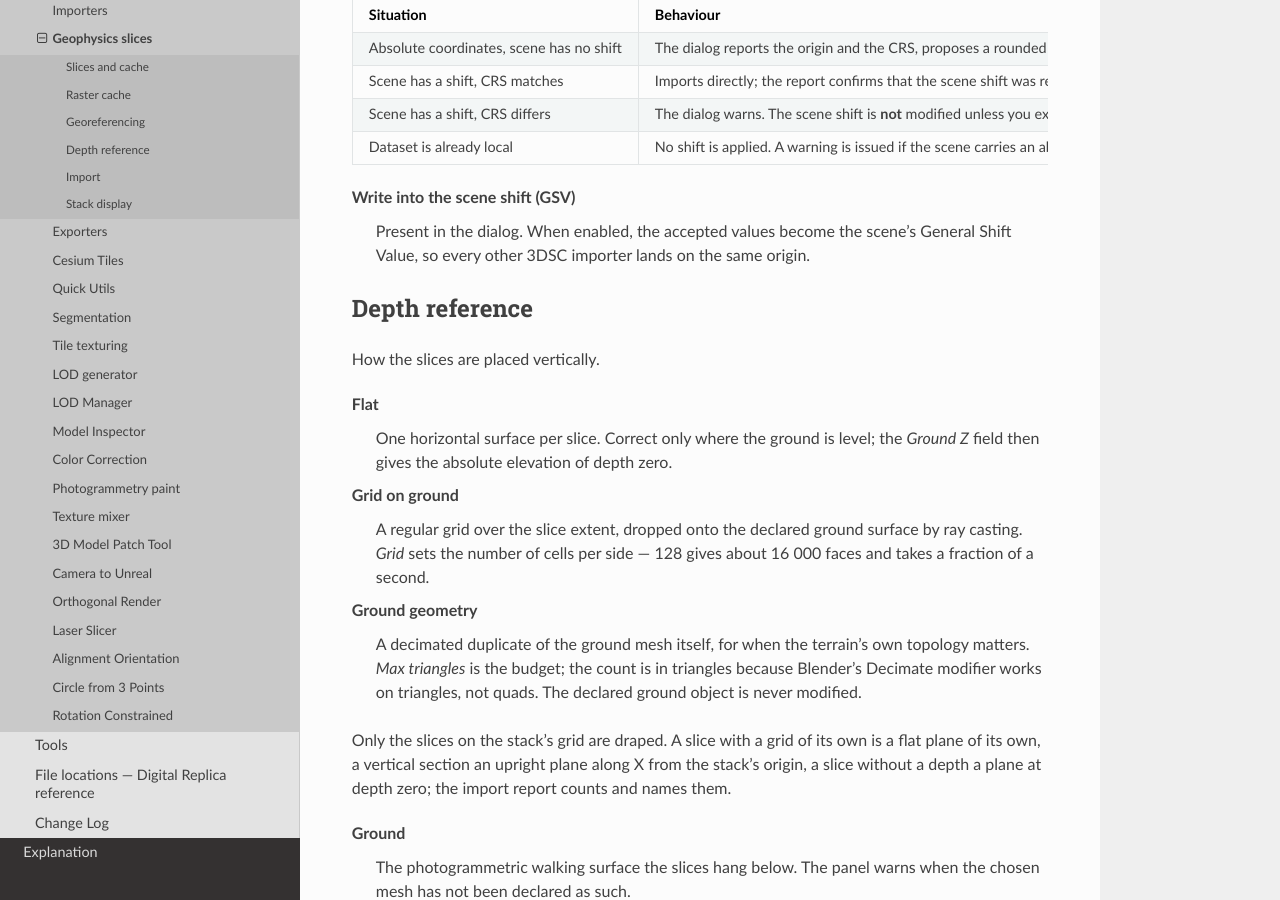
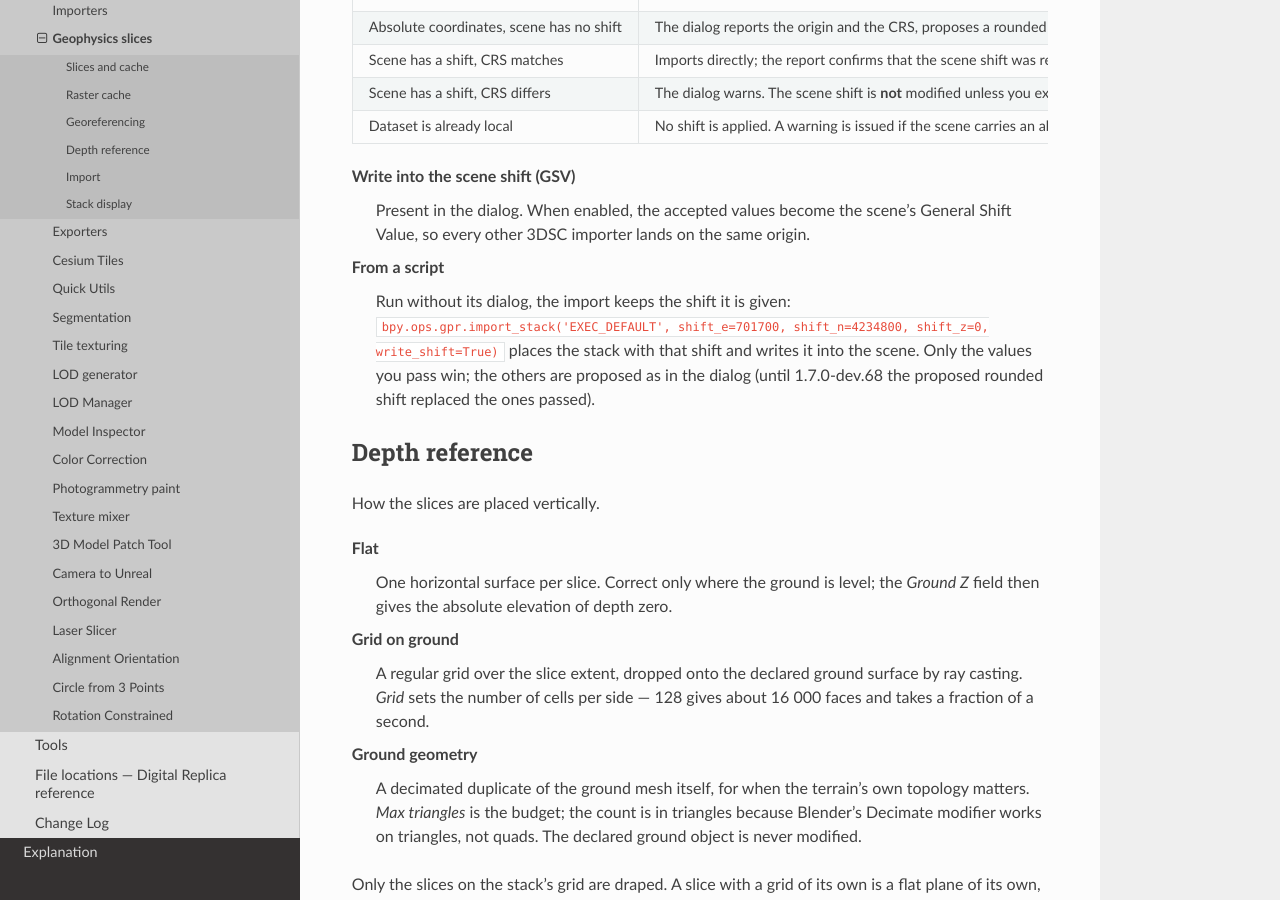
Before and after one commit to zalmoxes-laran/3D-survey-collection-doc, a Sphinx documentation site: the page built from docs/reference/panels/gpr-slices.rst, in a window 1280 px wide and 900 px high, scrolled down 5137 px. Built offline with Sphinx 7.4.7 and the Read the Docs theme 3.1.0, drawn with Linux system fonts in a browser that asks for light colours; some of the changed text lies outside the part shown.

Commit message:
Geophysics, the finishing touches (MICRO-GEO17, row G17 of the geophysics plan, 19 Nov 2026): a new picture of the Geophysics slices panel (Blender 5.2, 3DSC 1.7.0-dev.68), set for a stack of screen captures — method GPR, Frame X / Frame Y typed, Frame px left empty, the origin printed on the captures in EPSG:25830 — in place of the old GPR slices picture in the reference, and cited from the how-to; the shift passed from a script (bpy.ops.gpr.import_stack EXEC_DEFAULT with shift_e / shift_n / shift_z / write_shift) is the one used, said in the reference (From a script) and the how-to; one changelog entry. sphinx-build html: the 32 warnings of HEAD, none new.

```diff
--- a/docs/reference/changelog.rst
+++ b/docs/reference/changelog.rst
@@ -7,6 +7,8 @@ New Features:
 -------------
 
 - Geophysics Slices: The GPR slices panel becomes **Geophysics slices** and reads GPR, ERT and magnetic surveys through the one reading core of the Extended Matrix geophysics package, embedded in the add-on at a locked commit (``gpr_core.py`` is gone). Besides CSV grids and images it reads float32 GeoTIFF rasters (nodata, saturation and ``.tfw`` checked), headerless ASCII matrices with the depth band in the name in cm, m or mm and vertical ``VERT*`` sections (extent and section sizes declared), ``X Y Z V`` volumes and ``line N`` files, and stacks of screen captures placed by a declared plot frame. Files holding colour indices take a declared value scale (low confidence, never a measure); the package's colour ramps and a fixed range are offered; the new kinds are cached in the geophysics cache shared with EMStudio, and every PNG and manifest is stamped. Each slice carries the core's document identity (``gpr:``, ``ert:``, ``mag:``, ``#s<line>``, ``#<product>``). See :ref:`import-gpr`, :ref:`gpr-slices` and :ref:`gpr-representation`.
+
+- Geophysics Slices, finishing touches: run from a script without its dialog, **Import GPR stack** keeps the shift it is given (``shift_e``, ``shift_n``, ``shift_z``, ``write_shift``) instead of the rounded shift it proposes; the cache's report says many screen captures repeating one another in one sentence. New picture of the panel. See :ref:`import-gpr` and :ref:`gpr-slices`.
 
 - GPR Slices Import: A new panel ingests ground penetrating radar depth slices — either one CSV grid per slice or one image per slice, with the depth read from the file name or the header — and places them in the scene at the depth they were measured at. Slices are represented as textured surfaces with the unsurveyed cells transparent, so the irregular footprint of the survey is preserved; CSV input is converted once into a compact PNG cache plus a JSON manifest. When the dataset is in absolute coordinates and the scene has no shift, the importer proposes an editable origin offset instead of placing the data hundreds of kilometres from the world origin, and it warns when the dataset's EPSG code disagrees with the scene's. Slices can be draped on a declared photogrammetric walking surface, so a reading one metre down sits one metre below that point of the terrain; the draped surface is shared by the whole stack, which keeps a deep stack affordable under a heavy photogrammetric model. Provenance is recorded per slice, leaving the interpretation of anomalies to the archaeologist. See :ref:`import-gpr`, :ref:`gpr-slices` and :ref:`gpr-representation`.
 
--- a/docs/reference/panels/gpr-slices.rst
+++ b/docs/reference/panels/gpr-slices.rst
@@ -13,12 +13,13 @@ Geophysics slices
 
 .. _GPRpanelFIG:
 
-.. figure:: /img/GPR_panel.png
+.. figure:: /img/GPR_panel_geophysics.png
    :width: 300
    :align: center
 
-   The panel, then named GPR slices, with a CSV stack cached,
-   georeferenced and draped on a declared photogrammetric ground
+   The panel set for a stack of screen captures (UA Ilici, Alcudia):
+   method GPR, the frame's ticks on X and Y typed and its pixels left
+   empty, the origin printed on the captures in EPSG:25830
 
 The panel (:numref:`Fig. %s <GPRpanelFIG>`) ingests **geophysical
 slices** — the 2D maps a GPR, ERT or magnetic processing suite produces
@@ -255,6 +256,14 @@ situations are distinguished:
    scene's General Shift Value, so every other 3DSC importer lands on
    the same origin.
 
+**From a script**
+   Run without its dialog, the import keeps the shift it is given:
+   ``bpy.ops.gpr.import_stack('EXEC_DEFAULT', shift_e=701700,
+   shift_n=4234800, shift_z=0, write_shift=True)`` places the stack
+   with that shift and writes it into the scene. Only the values you
+   pass win; the others are proposed as in the dialog (until
+   1.7.0-dev.68 the proposed rounded shift replaced the ones passed).
+
 Depth reference
 ---------------
 
```
Also changed, not shown: docs/how-to/import/gpr-slices.rst (+7 -1 lines), docs/img/GPR_panel_geophysics.png (added).
